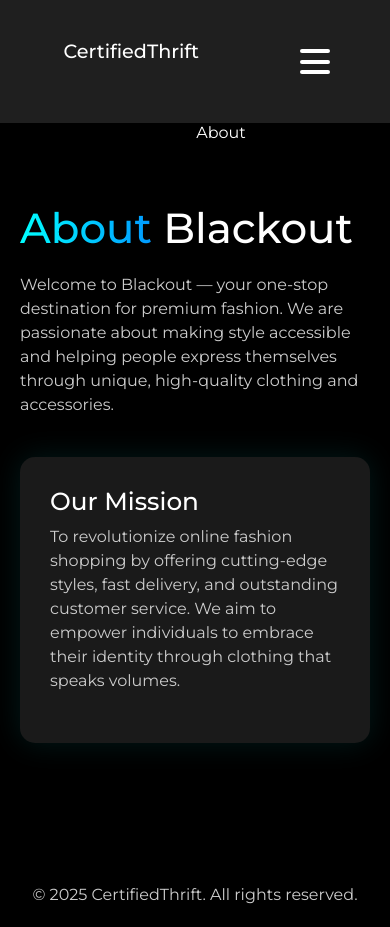
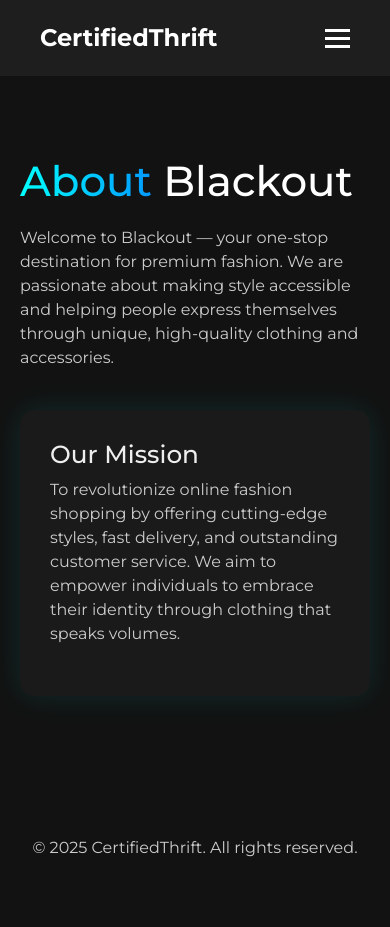
Before and after one commit to Craftbuilder0/CertifiedThrift, a Django app: page /about in a window 390 px wide. After the commit the page ends 857 px from the top, so only its background shows below. Run offline with Django 5.2, Linux system fonts and the light colour scheme.

Commit message:
fiexed responsiveness

```diff
--- a/templates/base.html
+++ b/templates/base.html
@@ -22,31 +22,6 @@
         background-color: #121212;
         color: #eee;
       }
-
-      header {
-        background-color: #1f1f1f;
-        padding: 40px 40px;
-        display: flex;
-        justify-content: space-between;
-        align-items: center;
-      }
-
-      header h1 {
-        color: #fff;
-        letter-spacing: 3px;
-        font-size: 28px;
-      }
-
-      nav a {
-        color: #aaa;
-        margin-left: 20px;
-        text-decoration: none;
-        transition: color 0.3s;
-      }
-
-      nav a:hover {
-        color: #fff;
-      }
       footer{
         display: flex;
         justify-content: center;
@@ -54,177 +29,161 @@
       }
     </style>
     <style>
-      @import url("https://fonts.googleapis.com/css2?family=Montserrat:ital,wght@0,100..900;1,100..900&display=swap");
-      body {
-        font-family: "Montserrat", sans-serif;
-        background-color: black;
-        color: white;
-      }
-      /* Menu toggle button (hamburger) */
-      .menu-toggle {
-        cursor: pointer;
-        display: none;
-        margin-right: 20px;
-      }
-
-      .hamburger-icon {
-        display: flex;
-        flex-direction: column;
-        justify-content: space-between;
-        width: 30px;
-        height: 25px;
-      }
-
-      .hamburger-icon .bar {
-        height: 4px;
-        background-color: white;
-        border-radius: 5px;
-        transition: all 0.3s ease; /* Smooth transition */
-      }
-
-      /* Active state styles (transform into X) */
-      .menu-toggle.active .bar:nth-child(1) {
-        transform: rotate(45deg) translateX(50%);
-        top: 0;
-        left: 0;
-      }
-
-      .menu-toggle.active .bar:nth-child(2) {
-        opacity: 0; /* Middle bar disappears */
-      }
-
-      .menu-toggle.active .bar:nth-child(3) {
-        transform: rotate(-45deg) translateX(50%);
-        top: 0;
-        left: 0;
-      }
-
-      nav {
-        display: flex;
-        flex-direction: row;
-        justify-content: space-between;
-        align-items: center;
-        padding: 15px 0px;
-        position: relative;
-        background-color: #1f1f1f;
-        padding: 40px 40px;
+      /* Navbar styles */
+      .navbar {
         display: flex;
         justify-content: space-between;
         align-items: center;
+        padding: 20px 40px;
+        background-color: #1e1e1e;
+        position: relative;
+        z-index: 10;
       }
-      nav .logo {
+
+      /* Left side (logo and title) */
+      .logo-container {
         display: flex;
         align-items: center;
-        margin-left: 24px;
       }
-      nav .logo img {
-        width: 80px;
-        height: 80px;
-        border-radius: 50%;
+
+      .logo-container img {
+        width: 40px;
+        height: 40px;
+        margin-right: 10px;
       }
-      nav .logo h1 {
-        margin-left: 10%;
+
+      .logo-container .site-name {
+        font-size: 1.5rem;
+        font-weight: bold;
+        color: #fff;
+        text-decoration: none;
       }
-      nav .nav ul {
+
+      /* Right side (navigation links) */
+      .nav-links {
         list-style: none;
         display: flex;
         gap: 20px;
+      }
+
+      .nav-links li {
+        margin: 0;
+      }
+
+      .nav-links a {
+        text-decoration: none;
+        color: #fff;
+        font-size: 1.1rem;
+        transition: color 0.3s ease;
+      }
+
+      .nav-links a:hover {
+        color: #f39c12;
+      }
+
+      /* Hamburger menu (for mobile) */
+      .hamburger {
+        display: none;
+        flex-direction: column;
+        gap: 5px;
+        cursor: pointer;
+        z-index: 20;
+      }
+
+      .hamburger span {
+        width: 25px;
+        height: 3px;
+        background-color: #fff;
+        transition: all 0.3s ease;
+      }
+
+      .hamburger.open span:nth-child(1) {
+        transform: rotate(45deg);
+        position: relative;
+        top: 8px;
+      }
+
+      .hamburger.open span:nth-child(2) {
+        opacity: 0;
+      }
+
+      .hamburger.open span:nth-child(3) {
+        transform: rotate(-45deg);
+        position: relative;
+        bottom: 8px;
+      }
+
+      /* Sliding navbar for mobile */
+      /* Right side (navigation links) */
+      .nav-links {
+        list-style: none;
+        display: flex;
+        gap: 20px;
+      }
+
+      /* Default styles for nav links (desktop) */
+      .nav-links {
+        position: static;
+        flex-direction: row;
+        transform: none;
+        background-color: transparent;
+        height: auto;
+        justify-content: flex-end;
         align-items: center;
-        list-style: none;
-        margin-right: 10px;
       }
-      nav .nav ul li a {
-        text-decoration: none;
-        color: white;
-        position: relative;
-        padding-bottom: 8px;
-      }
-      nav .nav ul li a::before {
-        content: "";
-        position: absolute;
-        width: 0;
-        height: 2px;
-        bottom: 0;
-        left: 50%;
-        transform: translateX(-50%);
-        background-color: white;
-        margin: 5px 0;
-        transition: all 0.5s;
-      }
-      nav .nav ul li a:hover::before {
-        width: 100%;
-      }
+
+      /* Media query for mobile devices */
       @media (max-width: 768px) {
-        .menu-toggle {
-          display: block;
-        }
-        .nav {
+        .nav-links {
           position: absolute;
-          top: 100%;
+          top: 0;
           left: 0;
           width: 100%;
-          background-color: black;
-          padding: 10px 0;
+          height: 50vh;
+          background-color: #1e1e1e;
+          flex-direction: column;
+          justify-content: space-evenly;
           align-items: center;
-          justify-content: center;
-          text-align: center;
-          gap: 25px;
-          overflow: hidden;
-          max-height: 0;
-          transition: max-height 0.4s ease-in-out;
-          flex-direction: column;
+          transform: translateY(-100%);
+          transition: transform 0.3s ease-in-out;
         }
-        nav .nav ul{
-           gap: 40px;
+
+        .nav-links.active {
+          transform: translateY(0);
         }
-        .nav.active {
-          max-height: 500px; /* Adjust based on your content height */
-          background: #393939;
-        }
-        nav .logo {
-          margin-left: 10px;
-        }
-        nav .logo img {
-          width: 60px;
-          height: 60px;
-        }
-        nav .logo h1 {
-          font-size: 1.2rem;
-        }
-        nav .nav ul {
-          flex-direction: column;
-          margin: 10px 0;
-        }
-        .nav.active ul li {
-          opacity: 1;
-          transform: translateY(0);
+
+        .hamburger {
+          display: flex;
         }
       }
     </style>
+
   </head>
   <body>
+    <header>
+      <nav class="navbar">
+        <!-- Left side: Logo and Website Name -->
+        <div class="logo-container">
+          <a href="#" class="site-name">CertifiedThrift</a>
+        </div>
 
-    <nav>
-      <div class="logo">
-        <h1>CertifiedThrift</h1>
-      </div>
-      <div class="menu-toggle" id="menu-toggle">
-        <div class="hamburger-icon">
-          <span class="bar"></span>
-          <span class="bar"></span>
-          <span class="bar"></span>
-        </div>
-      </div>
-      <div class="nav" id="nav-menu">
-        <ul>
+        <!-- Right side: Navigation Links -->
+        <ul class="nav-links">
           <li><a href="/">Home</a></li>
           <li><a href="/store/">Shop</a></li>
           <li><a href="/about">About</a></li>
           <li><a href="/store/cart">Cart</a></li>
           <li><a href="/account">Account</a></li>
         </ul>
-      </div>
-    </nav>
+
+        <!-- Hamburger Menu (for mobile) -->
+        <div class="hamburger" id="hamburger">
+          <span></span>
+          <span></span>
+          <span></span>
+        </div>
+      </nav>
+    </header>
     {% if messages %} {% for message in messages %}
     <div class="alert alert-warning alert-dismissible fade show" role="alert">
       <strong>{{ message.tags }}!</strong> {{ message }}
@@ -241,15 +200,13 @@
       <p>© 2025 CertifiedThrift. All rights reserved.</p>
     </footer>
     <script>
-      const menu_toggle = document.getElementById("menu-toggle");
-      const nav = document.getElementById("nav-menu");
-      const icon = menu_toggle.querySelector(".hamburger-icon");
+      // Toggle the navigation menu when the hamburger is clicked
+      const hamburger = document.getElementById("hamburger");
+      const navLinks = document.querySelector(".nav-links");
 
-      menu_toggle.addEventListener("click", () => {
-        nav.classList.toggle("active"); // Toggle between active and inactive classes
-
-        // Toggle the hamburger icon between active and inactive
-        menu_toggle.classList.toggle("active");
+      hamburger.addEventListener("click", () => {
+        navLinks.classList.toggle("active");
+        hamburger.classList.toggle("open");
       });
     </script>
   </body>
```
